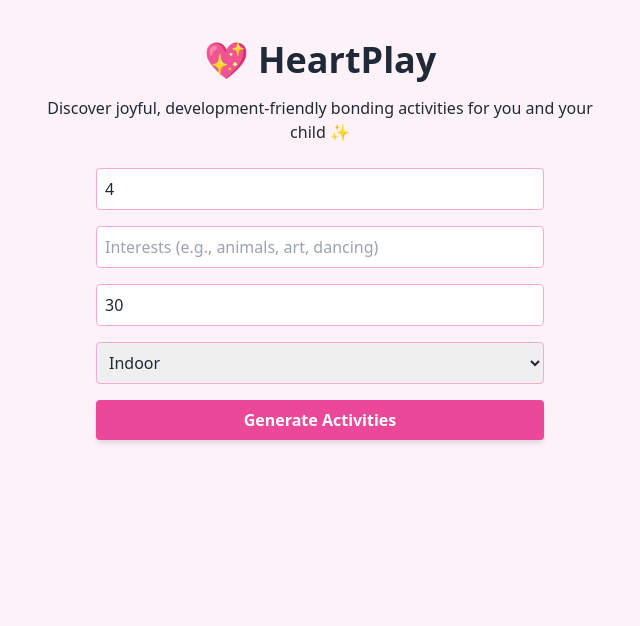
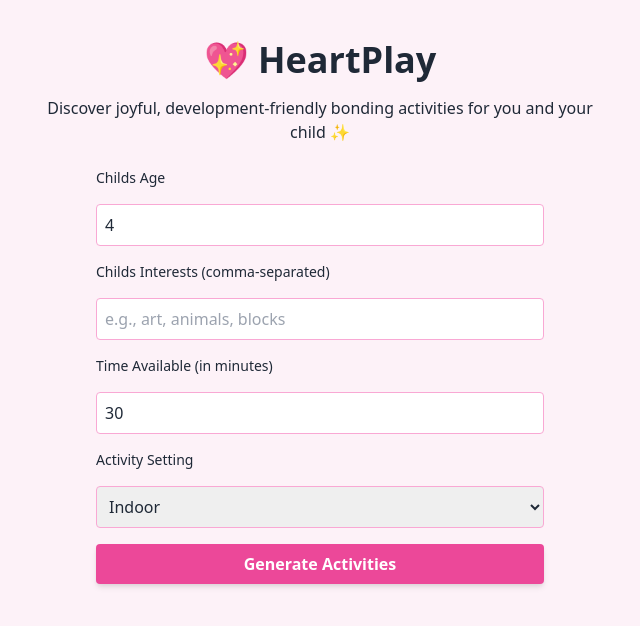
Before and after one commit to EminaToric/HeartPlay, a React (Vite) app in the folder frontend/: page / in a window 1280 px wide. Shown: the top 626 px of the page, without its empty margins (320-960 px from the left). Built offline with nearby package versions, Linux system fonts and the light colour scheme.

Commit message:
Update HeartPlayApp.jsx

```diff
--- a/frontend/src/HeartPlayApp.jsx
+++ b/frontend/src/HeartPlayApp.jsx
@@ -1,4 +1,3 @@
-// HeartPlayApp.jsx
 import { useState } from "react";
 import { Textarea } from "@/components/ui/textarea";
 import { Input } from "@/components/ui/input";
@@ -52,13 +51,21 @@ export default function HeartPlayApp() {
       </p>
 
       <div className="grid gap-4 w-full max-w-md">
-        <Input type="number" placeholder="Child's age (e.g., 4)" value={age} onChange={(e) => setAge(e.target.value)} />
-        <Input type="text" placeholder="Interests (e.g., animals, art, dancing)" value={interests} onChange={(e) => setInterests(e.target.value)} />
-        <Input type="number" placeholder="Time available (minutes)" value={time} onChange={(e) => setTime(e.target.value)} />
+        <label className="text-sm font-medium">Childs Age</label>
+        <Input type="number" placeholder="e.g., 4" value={age} onChange={(e) => setAge(e.target.value)} />
+
+        <label className="text-sm font-medium">Childs Interests (comma-separated)</label>
+        <Input type="text" placeholder="e.g., art, animals, blocks" value={interests} onChange={(e) => setInterests(e.target.value)} />
+
+        <label className="text-sm font-medium">Time Available (in minutes)</label>
+        <Input type="number" placeholder="e.g., 30" value={time} onChange={(e) => setTime(e.target.value)} />
+
+        <label className="text-sm font-medium">Activity Setting</label>
         <select className="p-2 rounded border border-pink-300" value={setting} onChange={(e) => setSetting(e.target.value)}>
           <option value="indoor">Indoor</option>
           <option value="outdoor">Outdoor</option>
         </select>
+
         <Button onClick={generateActivities} disabled={loading}>
           {loading ? "Generating..." : "Generate Activities"}
         </Button>
```
